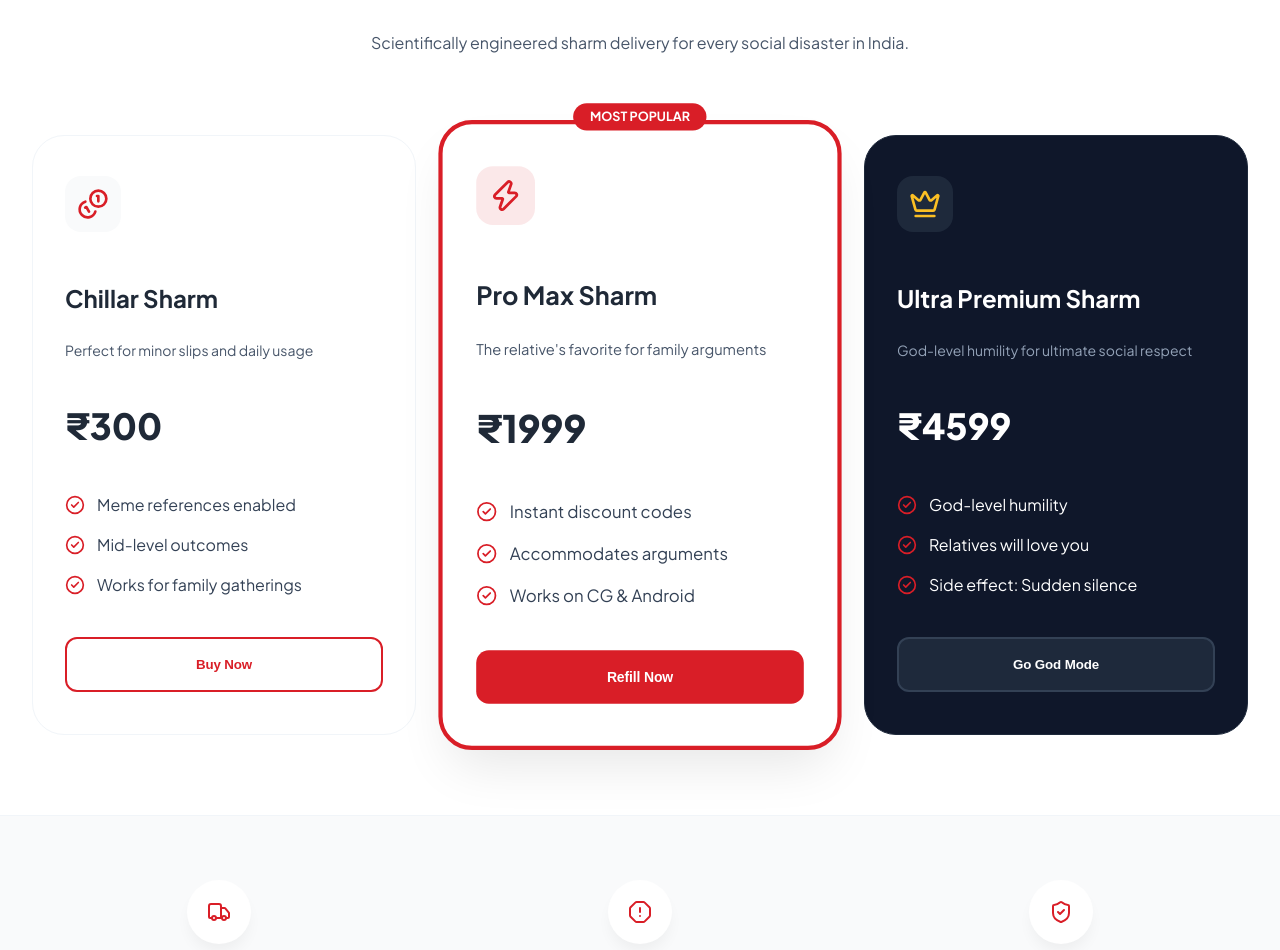
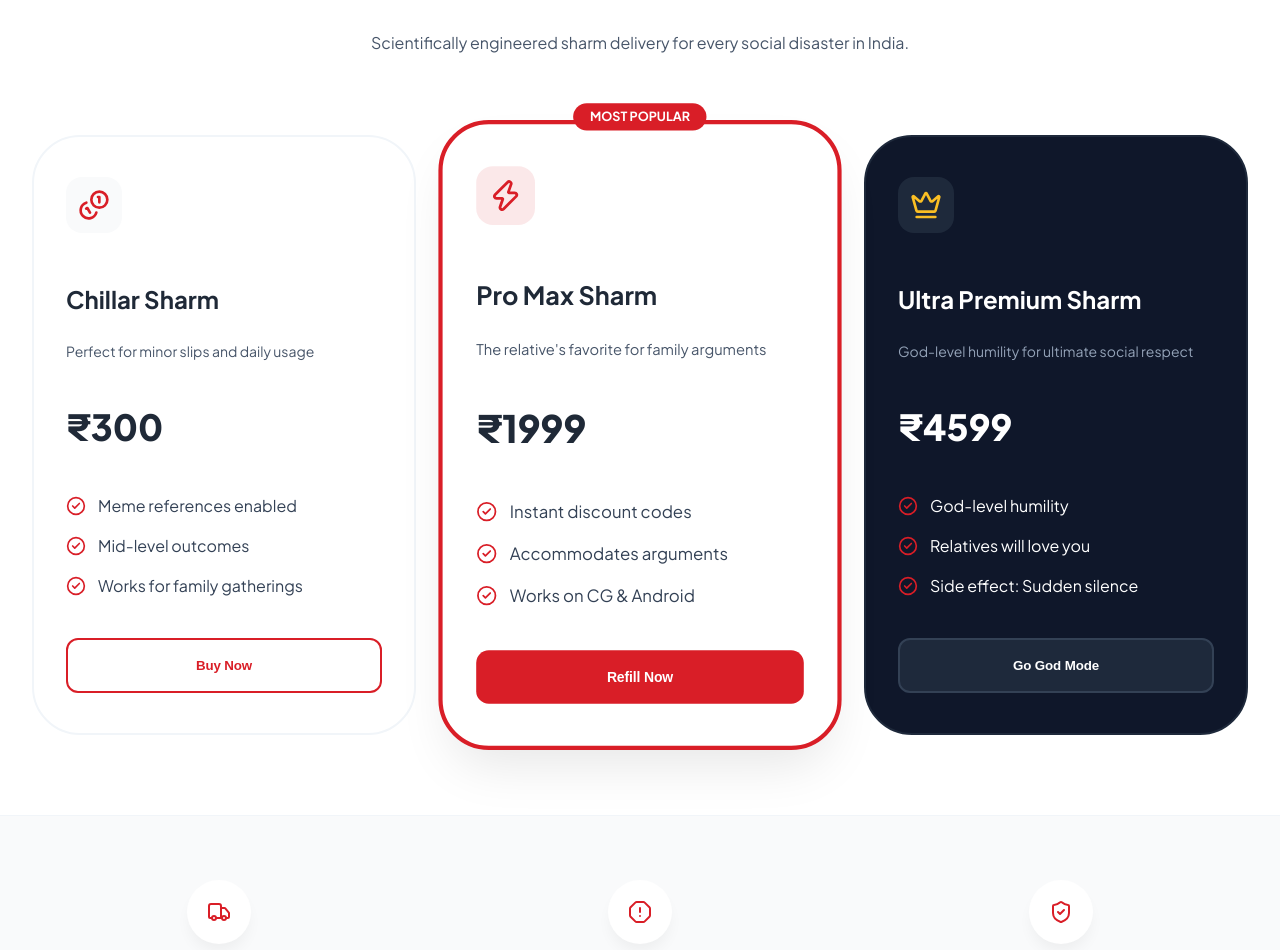
Before and after one commit to sahil69-create/Sharm-Bazaar, a plain HTML site: page index.html in a window 1280 px wide. Shown: the part 900-1850 px from the top of the page. Drawn offline with nearby package versions, Linux system fonts and the light colour scheme.

Commit message:
Update hero-pricing.css

```diff
--- a/css/hero-pricing.css
+++ b/css/hero-pricing.css
@@ -113,8 +113,8 @@
 .pricing-card {
     position: relative;
     padding: 2.5rem 2rem;
-    border-radius: 2rem;
-    border: 1px solid var(--slate-100);
+    border-radius: 3rem;
+    border: 2px solid var(--slate-100);
     background-color: white;
     transition: all 0.4s cubic-bezier(0.4, 0, 0.2, 1);
     display: flex;
```
